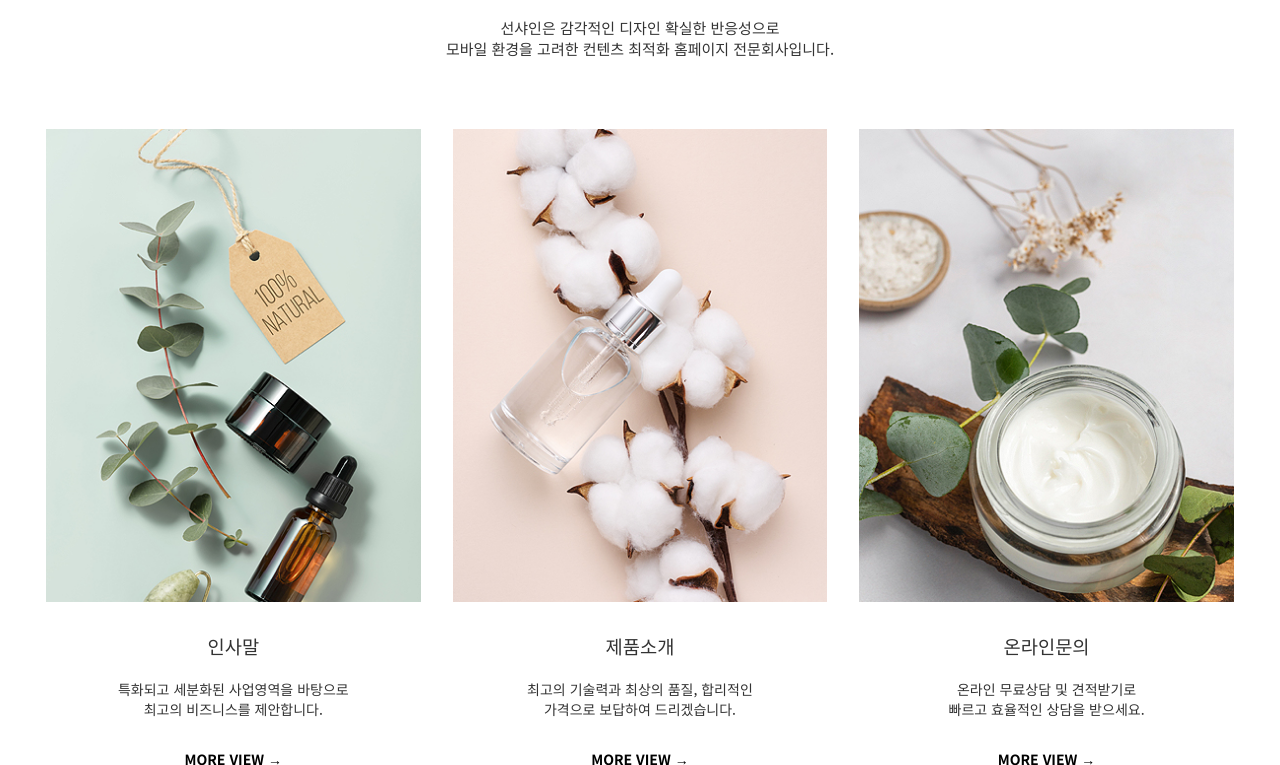
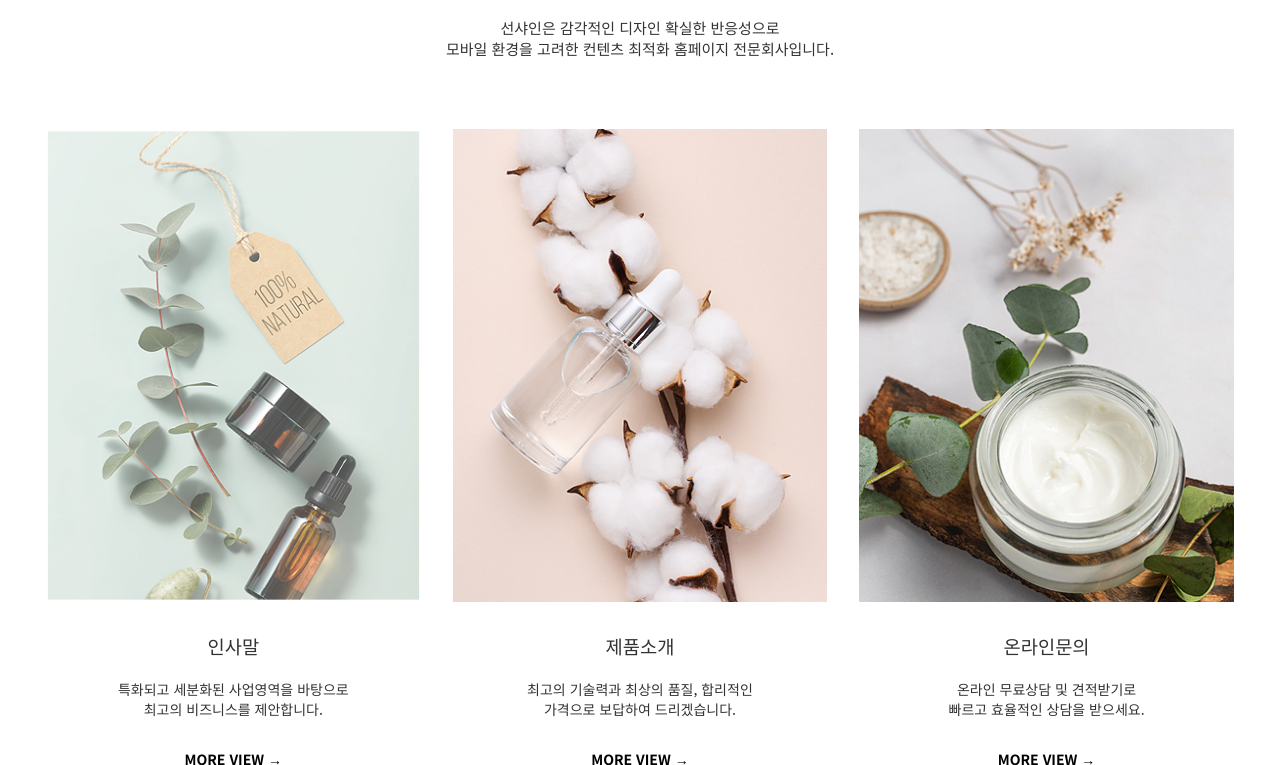
Before and after one commit to jinsol/sample_03, a plain HTML site: page index.html in a window 1280 px wide. In both pictures the pointer is over the picture 233 px from the left and 1111 px from the top of the page. Shown: the part 746-1511 px from the top of the page. Drawn offline with Linux system fonts and the light colour scheme.

Commit message:
Add files via upload

```diff
--- a/css/index.css
+++ b/css/index.css
@@ -174,6 +174,13 @@ img {
 
 #section .about .imagebox > li > img {
   margin: 30px 0;
+  opacity: 1;
+  transform: scale(1, 1);
+  transition: all 0.5s;
+}
+#section .about .imagebox > li > img:hover {
+  opacity: 0.7;
+  transform: scale(0.99, 0.99);
 }
 
 #section .about .imagebox > li > p {
```
